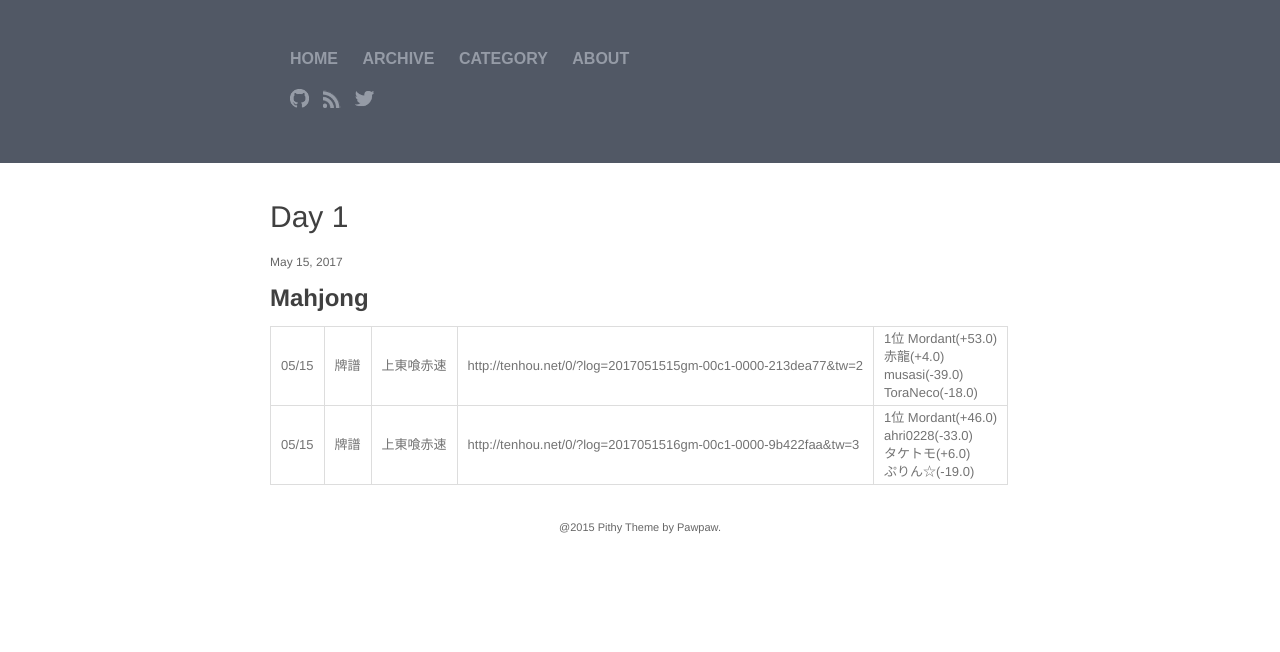
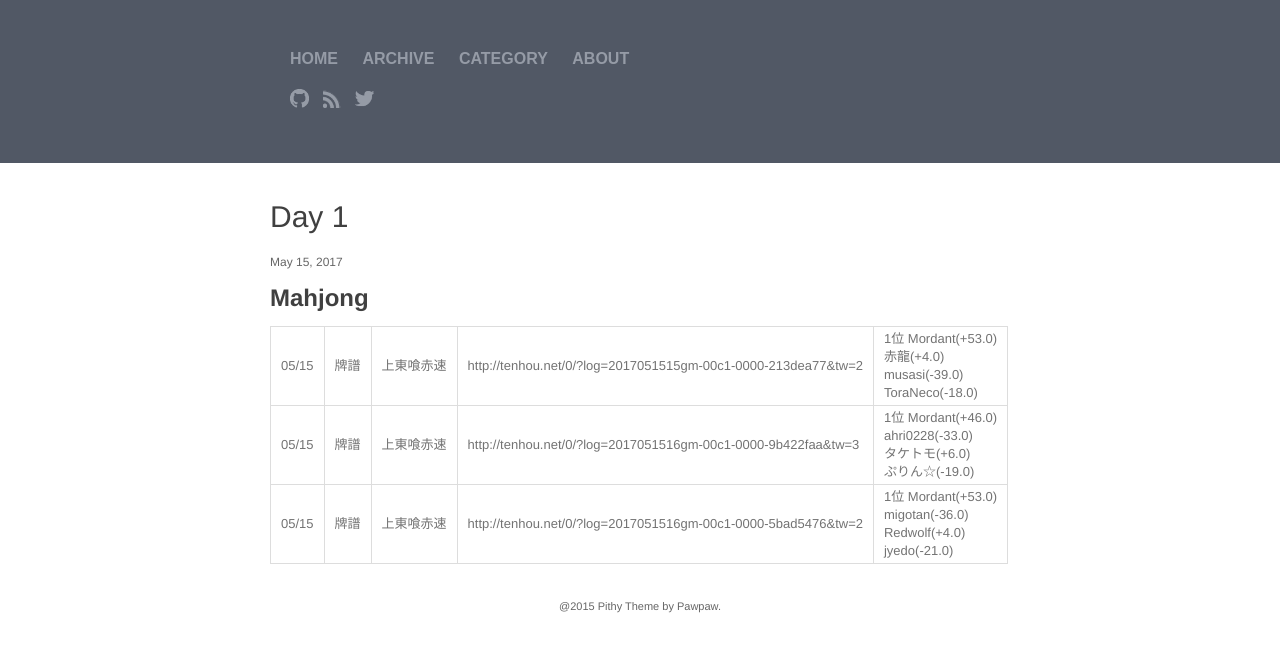
Before and after one commit to senhi/senhi.github.io, a Jekyll site: the page built from _posts/2017-05-15-day-1.markdown, in a window 1280 px wide. Shown: the top 652 px of the page. Built offline with Jekyll 4.4.1, drawn with Linux system fonts in a browser that asks for light colours.

Commit message:
Mahjong game 3

```diff
--- a/_posts/2017-05-15-day-1.markdown
+++ b/_posts/2017-05-15-day-1.markdown
@@ -9,3 +9,4 @@ categories: "100days"
 
 05/15 | 牌譜 | 上東喰赤速 | http://tenhou.net/0/?log=2017051515gm-00c1-0000-213dea77&tw=2 | 1位 Mordant(+53.0)<br/> 赤龍(+4.0)<br/> musasi(-39.0)<br/> ToraNeco(-18.0)
 05/15 | 牌譜 | 上東喰赤速 | http://tenhou.net/0/?log=2017051516gm-00c1-0000-9b422faa&tw=3 | 1位 Mordant(+46.0)<br/> ahri0228(-33.0)<br/> タケトモ(+6.0)<br/> ぷりん☆(-19.0)
+05/15 | 牌譜 | 上東喰赤速 | http://tenhou.net/0/?log=2017051516gm-00c1-0000-5bad5476&tw=2 |  1位 Mordant(+53.0)<br/> migotan(-36.0)<br/> Redwolf(+4.0)<br/> jyedo(-21.0)
```
